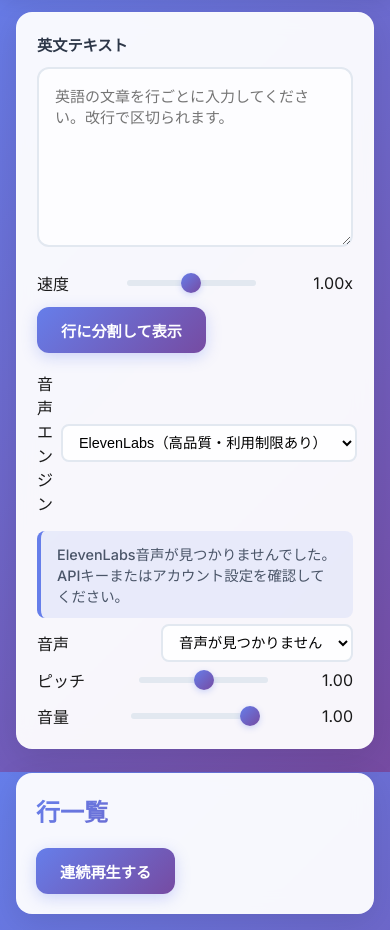
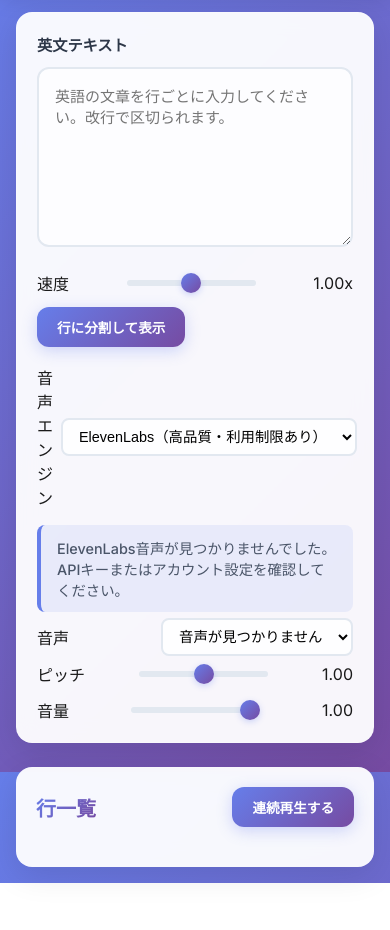
Before and after one commit to HamachiWrong/english-teacher, a plain HTML site: page index.html in a window 390 px wide. Shown: the part 72-1002 px from the top of the page. After the commit the page ends 955 px from the top, so only its background shows below. Drawn offline with Linux system fonts and the light colour scheme; no server answers.

Commit message:
Fix layout for continuous play button position

```diff
--- a/styles.css
+++ b/styles.css
@@ -196,8 +196,16 @@ select:focus {
   box-shadow: 0 8px 32px rgba(0, 0, 0, 0.1);
 }
 
+.section-header {
+  display: flex;
+  justify-content: space-between;
+  align-items: center;
+  gap: 16px;
+  margin-bottom: 20px;
+}
+
 .section-title {
-  margin: 0 0 20px 0;
+  margin: 0;
   font-size: 1.5rem;
   font-weight: 700;
   color: #2d3748;
@@ -335,6 +343,20 @@ select:focus {
     font-size: 1.5rem;
   }
 
+  .section-header {
+    flex-wrap: wrap;
+    gap: 12px;
+  }
+
+  .section-title {
+    font-size: 1.25rem;
+  }
+
+  .btn {
+    padding: 10px 20px;
+    font-size: 0.85rem;
+  }
+
   .controls-row {
     flex-direction: column;
     align-items: stretch;
```
